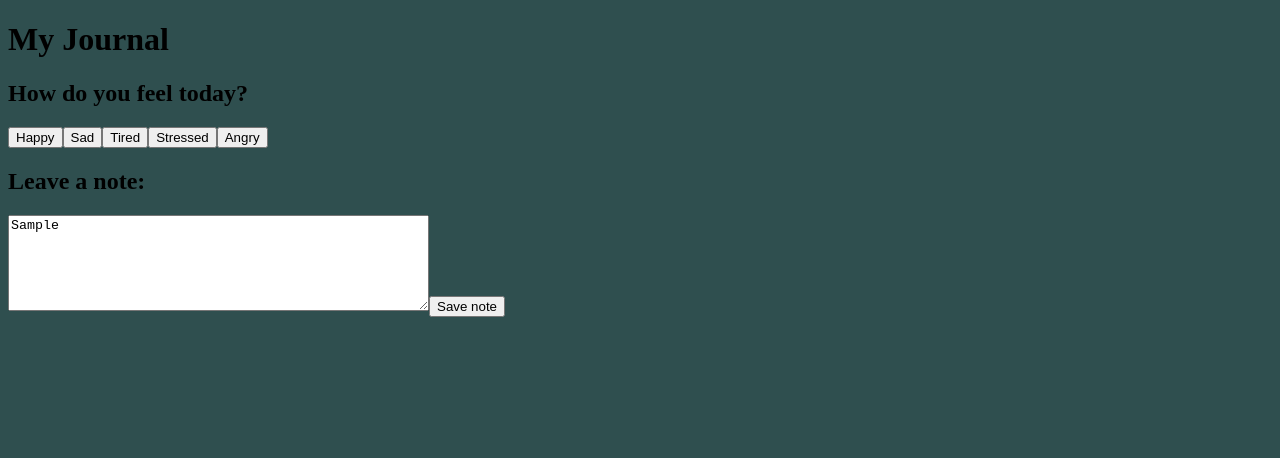
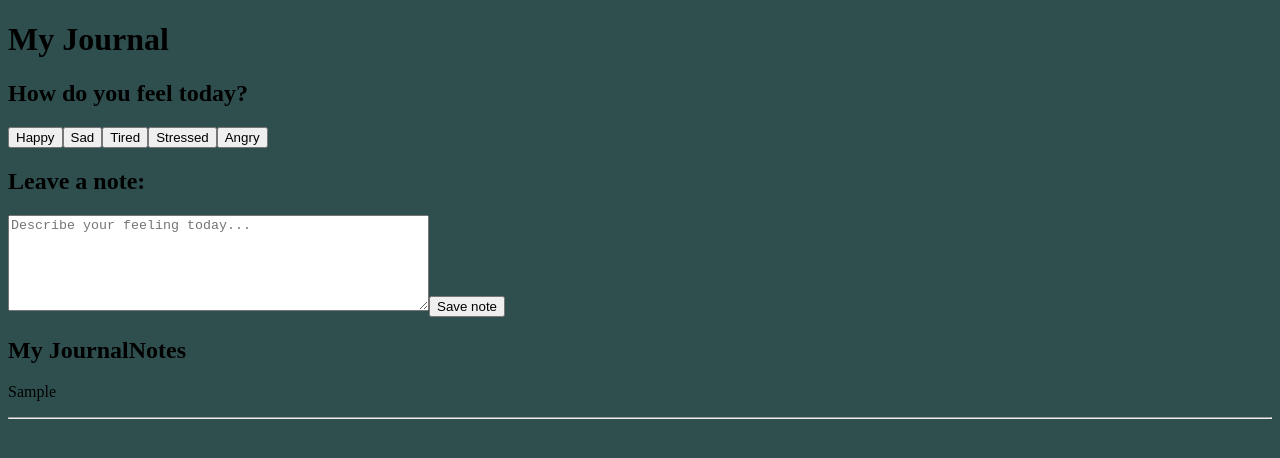
Before and after one commit to Twitty0502/Min-journal-frontend, an Angular app: page / in a window 1280 px wide. Both pictures are taken after typing "Sample" into the empty fields and a click on the button "Save note". Shown: the top 458 px of the page. Built offline with nearby package versions, Linux system fonts and the light colour scheme.

Commit message:
added function to display saved notes with feeling and users note

```diff
--- a/src/app/journal/journal.html
+++ b/src/app/journal/journal.html
@@ -17,5 +17,15 @@
         <textarea [(ngModel)]="note" placeholder="Describe your feeling today..." rows="6" cols="50"></textarea>
 
         <button (click)="saveNote()" class="save-button">Save note</button>
+    </div>
 
+    <div class="savedNotes">
+        <h2>My JournalNotes</h2>
+        <div *ngFor="let journal of savedNotes">
+            <h3>{{ journal.feeling }}</h3>
+            <p> {{ journal.note }}</p>
+
+            <hr>
+
+        </div>
     </div>
--- a/src/app/journal/journal.ts
+++ b/src/app/journal/journal.ts
@@ -1,4 +1,6 @@
-import { NgIf } from '@angular/common';
+
+//commonModule used for ngFor etc
+import { CommonModule, NgIf } from '@angular/common';
 import { Component } from '@angular/core';
 
 //used for ngModel - (create a connection between textfield and variable "note")
@@ -6,7 +8,7 @@ import { FormsModule } from '@angular/forms';
 
 @Component({
   selector: 'app-journal',
-  imports: [NgIf, FormsModule],
+  imports: [NgIf, FormsModule, CommonModule],
   templateUrl: './journal.html',
   styleUrl: './journal.css',
 })
@@ -15,12 +17,25 @@ export class Journal {
   selectedFeeling: string = '';
   note = '';
 
+  savedNotes: any[] = [];
+
   selectFeeling(feeling: string) {
     this.selectedFeeling = feeling;
   }
 
   saveNote() {
-    console.log('Feeling:', this.selectedFeeling);
-    console.log('Note:', this.note);
+
+    const journal = {
+      feeling: this.selectedFeeling,
+      note: this.note
+    };
+    console.log(journal);
+
+    this.savedNotes.push(journal);
+
+    this.note = '';
+    this.selectedFeeling = '';
   }
+
+
 }
```
